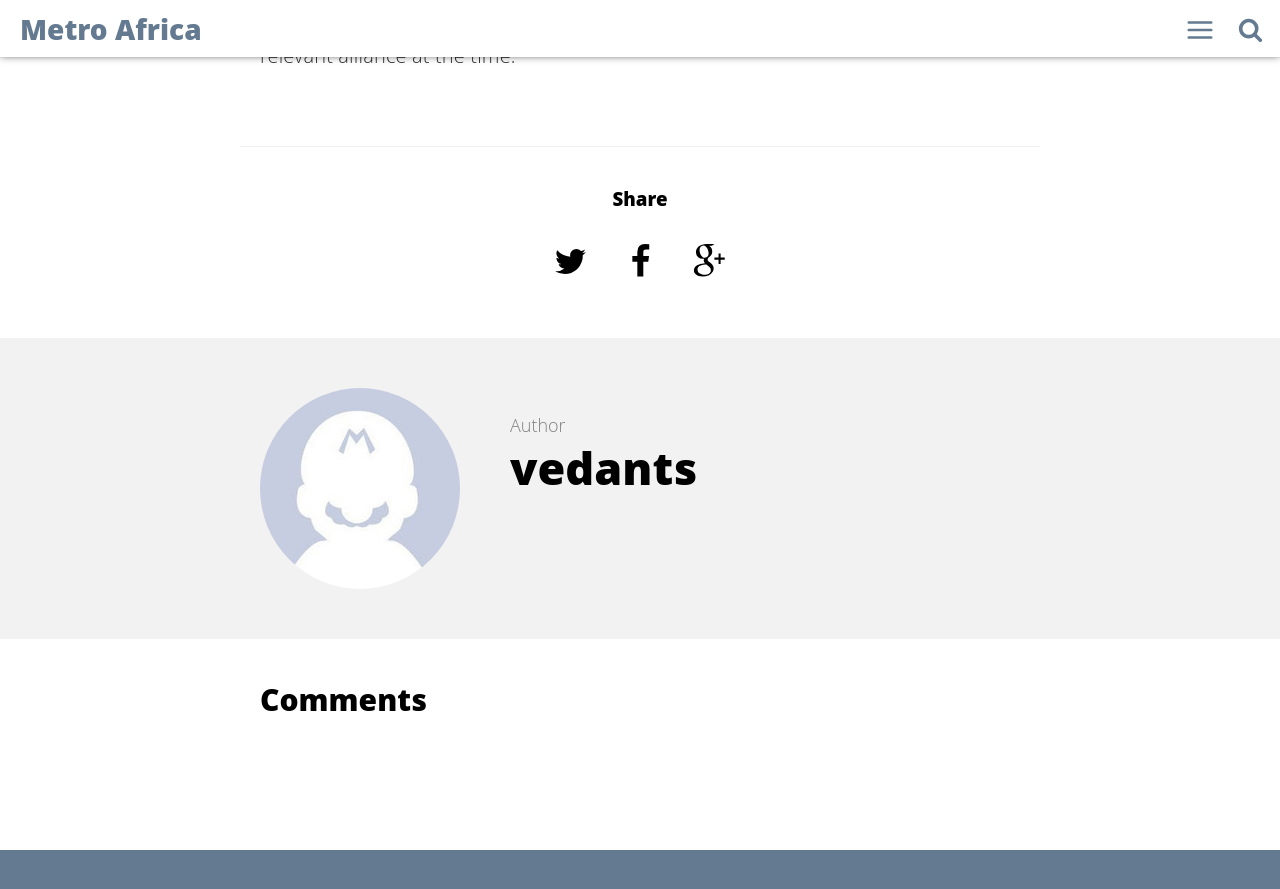
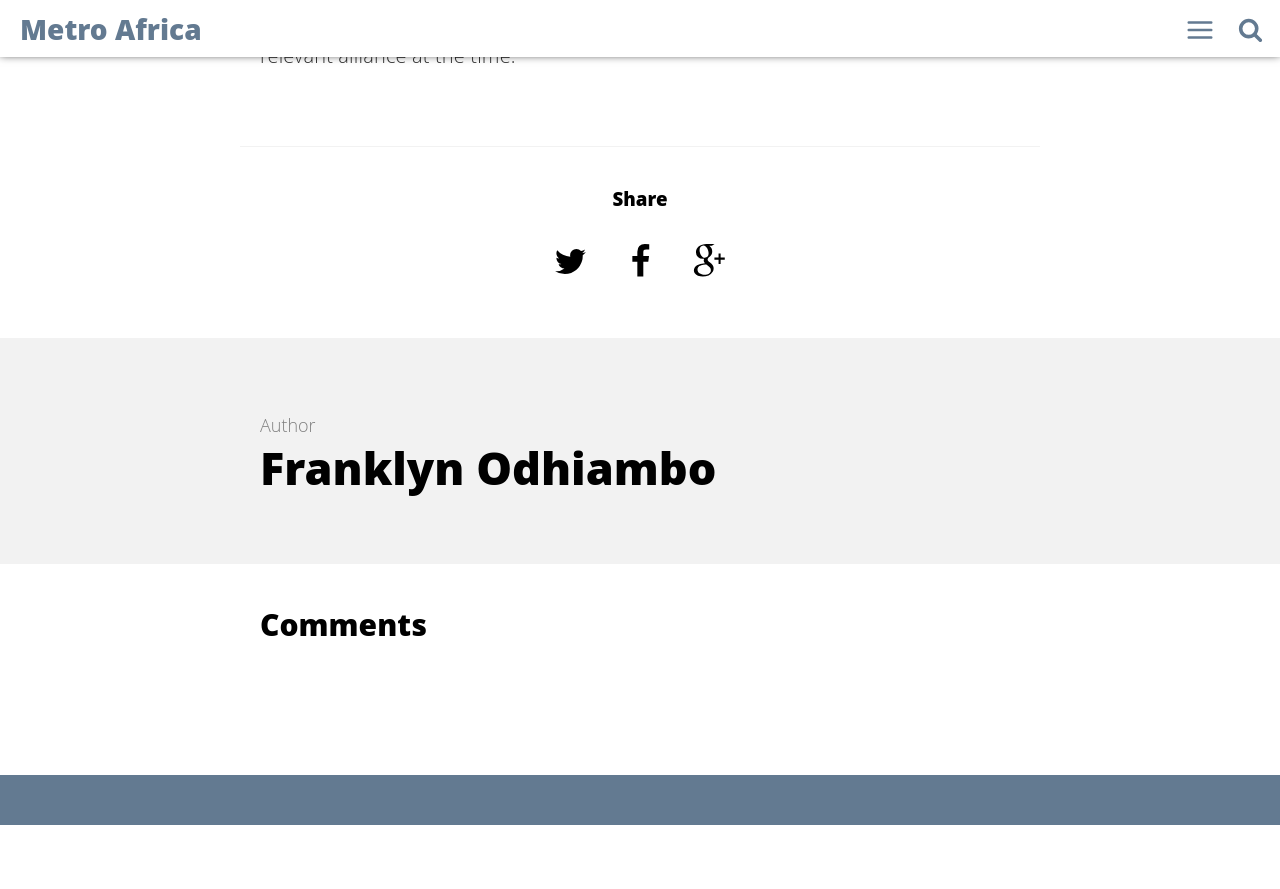
Before and after one commit to vedants/metroafrica, a Jekyll site: the page built from _posts/2015-01-07-Corruption.md, in a window 1280 px wide and 900 px high, scrolled down 3068 px. Shown: the top 889 px of the window. Built offline with Jekyll 4.4.1, drawn with Linux system fonts in a browser that asks for light colours; comment, search, counter and statistics services are not loaded; after the commit the page ends 3893 px from its top, so only the background shows below that.

Commit message:
ui fixes

```diff
--- a/_config.yml
+++ b/_config.yml
@@ -5,7 +5,7 @@ baseurl: "" # the subpath of your site, e.g. /blog
 url: "localhost:3000" # the base hostname & protocol for your site
 
 # User settings
-username: vedants
+username: Franklyn Odhiambo
 user_description:
 email:
 twitter_username:
```
Also changed, not shown: assets/img/blog-author.jpg (deleted), assets/img/blog-image.png (deleted), assets/img/icons/apple-touch-icon-114x114.png (deleted), assets/img/icons/apple-touch-icon-120x120.png (deleted), assets/img/icons/apple-touch-icon-144x144.png (deleted), assets/img/icons/apple-touch-icon-152x152.png (deleted), assets/img/icons/apple-touch-icon-57x57.png (deleted), assets/img/icons/apple-touch-icon-60x60.png (deleted), assets/img/icons/apple-touch-icon-72x72.png (deleted), assets/img/icons/apple-touch-icon-76x76.png (deleted), assets/img/icons/apple-touch-icon.png (deleted).
